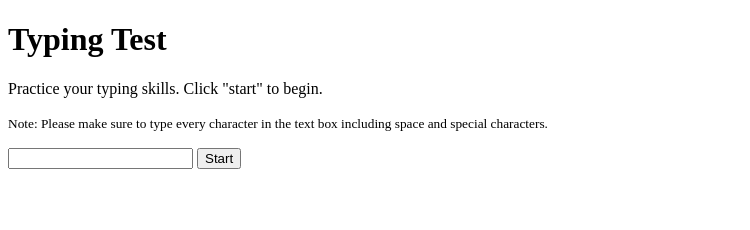
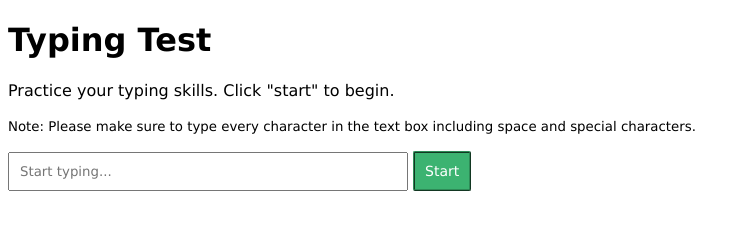
Before and after one commit to Tariq-Chang/Typing-Game, a plain HTML site: page index.html in a window 1280 px wide. Shown: the whole page, without its empty margins (0-750 px from the left). Drawn offline with Linux system fonts and the light colour scheme; a script that the page names is missing.

Commit message:
Added Few CSS styles

```diff
--- a/index.html
+++ b/index.html
@@ -19,6 +19,7 @@
     <input
       type="text"
       id="text-box"
+      placeholder="Start typing..."
     />
     <!-- The start button -->
     <button type="button" id="start">
--- a/styles.css
+++ b/styles.css
@@ -1,3 +1,26 @@
+*{
+    font-family: Verdana, Geneva, Tahoma, sans-serif;
+    box-sizing:border-box;
+}
+
+#text-box{
+    padding:10px;
+    width:400px;
+}
+
+#start{
+    padding:10px;
+    background:mediumseagreen;
+    color:white;
+    font-size:14px;
+    border-radius:2px;
+    border:2px ridge seagreen;
+}
+.quote{
+    padding:20px;
+    border:1px solid mediumseagreen;
+    border-radius:5px;
+}
 .highlight{
     background:yellow;
     padding:2px 3px;
```
